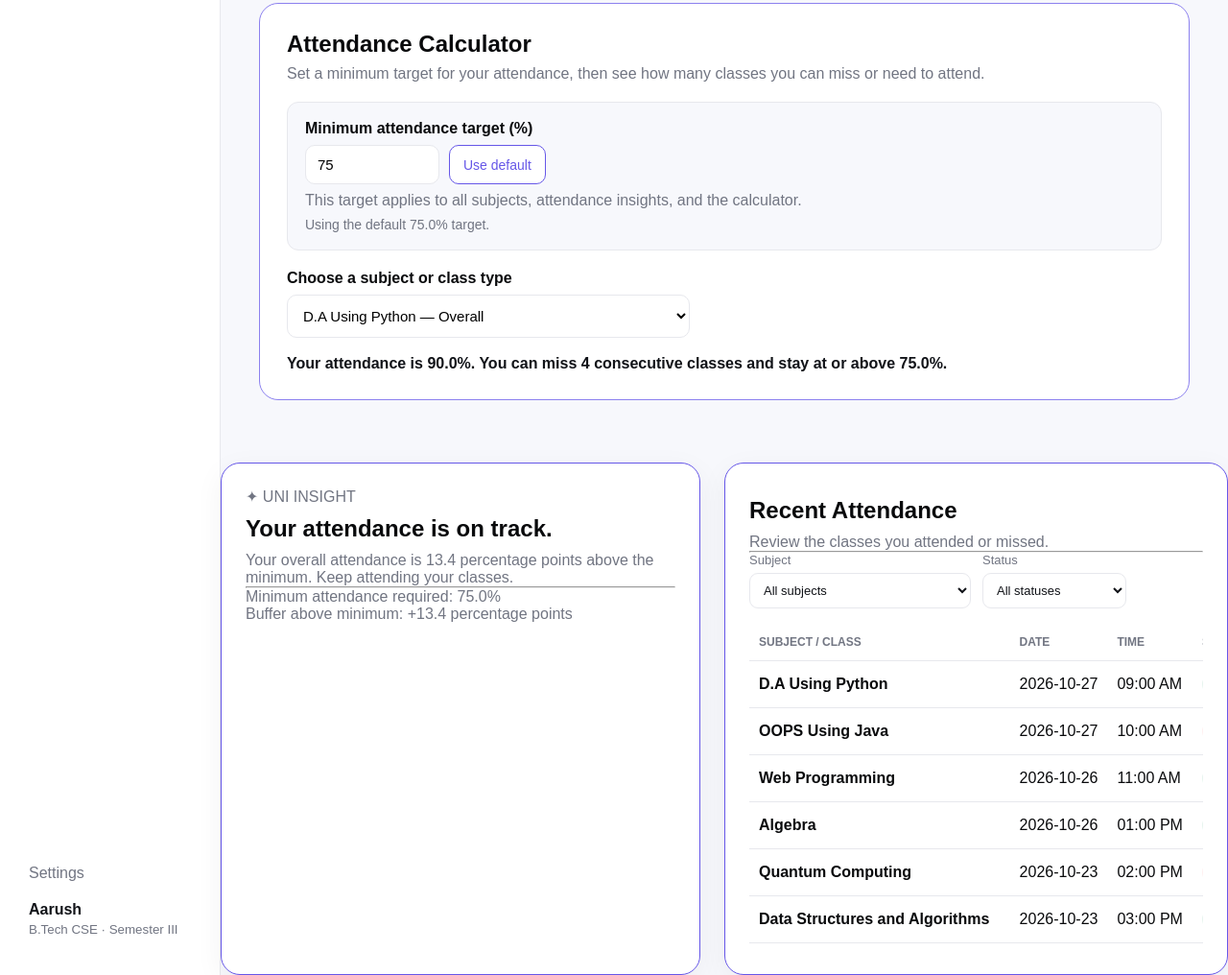
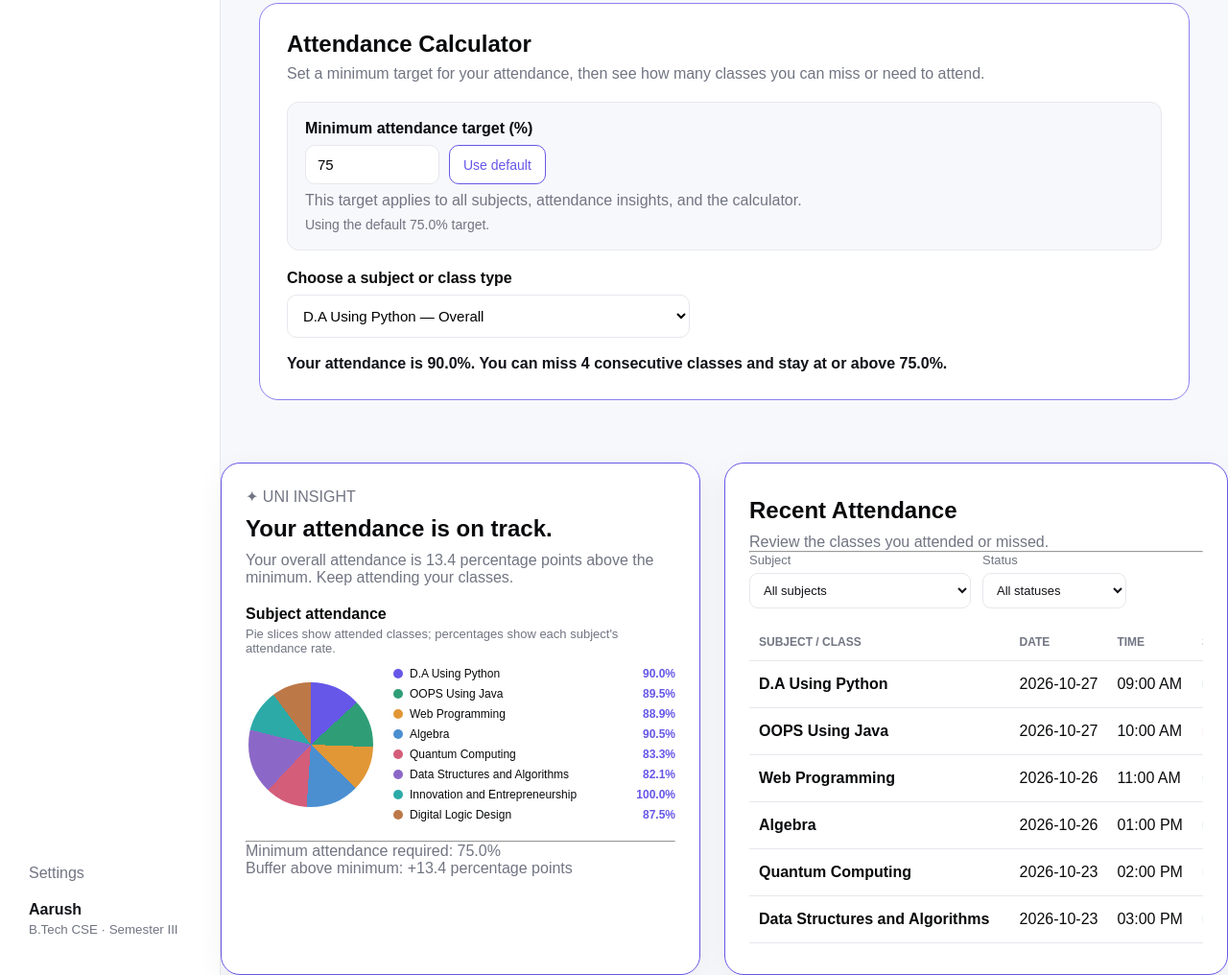
Before and after one commit to Beast2411/Univrse, a plain HTML site: page attendance.html in a window 1280 px wide. Shown: the part 2624-3640 px from the top of the page at 96% size. Drawn offline with Linux system fonts and the light colour scheme.

Commit message:
Feat : Add the piechart

```diff
--- a/attendance.html
+++ b/attendance.html
@@ -52,7 +52,8 @@
                     <button type="submit">Search</button>
                 </form>
                 <div class="navbar-actions">
-                    <button id="themeToggle" class="theme-toggle" type="button" aria-pressed="false">
+                    <button id="themeToggle" class="theme-toggle" type="button" aria-label="Toggle page color theme"
+                        aria-pressed="false">
                         <span class="theme-toggle-icon" aria-hidden="true">◐</span>
                         <span id="themeToggleLabel">Dark mode</span>
                     </button>
@@ -153,6 +154,16 @@
                     <p class="purple">✦ UNI INSIGHT</p>
                     <h2 id="insightHeading">Loading attendance insight...</h2>
                     <p id="insightMessage">Calculating your attendance against the minimum requirement.</p>
+                    <section class="subject-attendance-chart" aria-labelledby="subjectAttendanceHeading">
+                        <h3 id="subjectAttendanceHeading">Subject attendance</h3>
+                        <p class="subject-attendance-chart-description">Pie slices show attended classes; percentages show each subject's attendance rate.</p>
+                        <div class="subject-attendance-chart-content">
+                            <div id="subjectAttendancePie" class="subject-attendance-pie" role="img"
+                                aria-label="Subject attendance pie chart is loading."></div>
+                            <ul id="subjectAttendanceLegend" class="subject-attendance-legend"
+                                aria-label="Attendance percentage by subject"></ul>
+                        </div>
+                    </section>
                     <hr>
                     <p id="minimumRequirement">Minimum attendance required: Loading...</p>
                     <p id="attendanceBuffer" class="purple">Attendance buffer: Loading...</p>
--- a/css/attendance.css
+++ b/css/attendance.css
@@ -2,6 +2,10 @@
     margin: 0;
     padding: 0;
     box-sizing: border-box;
+}
+
+html {
+    color-scheme: light;
 }
 
 body {
@@ -493,6 +497,63 @@ body {
     width: 50%;
 }
 
+.subject-attendance-chart {
+    margin: 20px 0;
+}
+
+.subject-attendance-chart h3 {
+    margin-bottom: 4px;
+}
+
+.subject-attendance-chart-description {
+    margin-bottom: 12px;
+    font-size: 13px;
+}
+
+.subject-attendance-chart-content {
+    display: flex;
+    align-items: center;
+    gap: 18px;
+}
+
+.subject-attendance-pie {
+    width: 136px;
+    aspect-ratio: 1;
+    flex: 0 0 136px;
+    border: 3px solid white;
+    border-radius: 50%;
+}
+
+.subject-attendance-legend {
+    display: grid;
+    flex: 1;
+    gap: 7px;
+    min-width: 0;
+    list-style: none;
+}
+
+.subject-attendance-legend li {
+    display: grid;
+    grid-template-columns: 10px minmax(0, 1fr) auto;
+    align-items: center;
+    gap: 7px;
+    font-size: 12px;
+}
+
+.subject-attendance-swatch {
+    width: 10px;
+    height: 10px;
+    border-radius: 50%;
+}
+
+.subject-attendance-label {
+    overflow-wrap: anywhere;
+}
+
+.subject-attendance-legend b {
+    white-space: nowrap;
+}
+
 .recent-attendance-description {
     margin-top: 6px;
     color: #717582;
@@ -636,6 +697,10 @@ html[data-theme="dark"] .theme-toggle {
     border-color: #343741;
 }
 
+html[data-theme="dark"] .subject-attendance-pie {
+    border-color: #17191f;
+}
+
 html[data-theme="dark"] .theme-toggle:hover {
     background: #2b2e37;
 }
@@ -661,10 +726,6 @@ html[data-theme="dark"] .attendance-calculator select {
 
 html[data-theme="dark"] .navbar input::placeholder {
     color: #a5a8b3;
-}
-
-html[data-theme="dark"] .subject-box:hover {
-    background-color: #22242b;
 }
 
 html[data-theme="dark"] .week-card hr,
@@ -731,6 +792,10 @@ html[data-theme="dark"] .recent-attendance-table td {
         margin-bottom: 15px;
     }
 
+    .subject-attendance-chart-content {
+        justify-content: flex-start;
+    }
+
     .attendance-search {
         width: calc(100% - 70px);
     }
@@ -743,3 +808,21 @@ html[data-theme="dark"] .recent-attendance-table td {
         gap: 10px;
     }
 }
+
+@media (max-width: 560px) {
+    .navbar {
+        height: auto;
+        min-height: 80px;
+        flex-wrap: wrap;
+        gap: 12px;
+        padding: 14px 20px;
+    }
+
+    .attendance-search {
+        width: 100%;
+    }
+
+    .navbar-actions {
+        margin-left: auto;
+    }
+}
--- a/js/attendance.js
+++ b/js/attendance.js
@@ -23,6 +23,8 @@ const elements = {
     attendanceTargetStatus: document.getElementById("attendanceTargetStatus"),
     insightHeading: document.getElementById("insightHeading"),
     insightMessage: document.getElementById("insightMessage"),
+    subjectAttendancePie: document.getElementById("subjectAttendancePie"),
+    subjectAttendanceLegend: document.getElementById("subjectAttendanceLegend"),
     minimumRequirement: document.getElementById("minimumRequirement"),
     attendanceBuffer: document.getElementById("attendanceBuffer"),
     recentAttendance: document.getElementById("recentAttendance"),
@@ -32,6 +34,7 @@ const elements = {
 
 const MINIMUM_ATTENDANCE_STORAGE_KEY = "univrse.minimumAttendance";
 const THEME_STORAGE_KEY = "univrse.theme";
+const SUBJECT_CHART_COLORS = ["#6657e8", "#2f9e77", "#e19736", "#4b8fd1", "#d45d79", "#8b68c7", "#2caaa8", "#bd7848"];
 let attendanceSubjects = [];
 let attendanceCalculatorOptions = [];
 let defaultMinimumAttendance = 75;
@@ -40,7 +43,6 @@ let minimumAttendance = defaultMinimumAttendance;
 function updateThemeToggle() {
     const isDark = document.documentElement.dataset.theme === "dark";
     elements.themeToggleLabel.textContent = isDark ? "Light mode" : "Dark mode";
-    elements.themeToggle.setAttribute("aria-label", `Switch to ${isDark ? "light" : "dark"} theme`);
     elements.themeToggle.setAttribute("aria-pressed", String(isDark));
 }
 
@@ -132,6 +134,7 @@ function renderSummary(subjects, minimumAttendance) {
     const missedPercentage = (missed / total) * 100;
     const buffer = overallPercentage - minimumAttendance;
 
+    renderSubjectAttendanceChart(subjects);
     elements.overallAttendance.textContent = formatPercentage(overallPercentage);
     elements.overallStatus.textContent = `${buffer > 0 ? "Above" : buffer < 0 ? "Below" : "At"} ${formatPercentage(minimumAttendance)} minimum`;
     elements.classesAttended.textContent = attended;
@@ -166,6 +169,50 @@ function renderSummary(subjects, minimumAttendance) {
             : "Your overall attendance is exactly at the minimum requirement.";
     elements.minimumRequirement.textContent = `Minimum attendance required: ${formatPercentage(minimumAttendance)}`;
     elements.attendanceBuffer.textContent = `${buffer > 0 ? "Buffer above minimum" : buffer < 0 ? "Buffer below minimum" : "Buffer at minimum"}: ${buffer === 0 ? "" : buffer > 0 ? "+" : "-"}${Math.abs(buffer).toFixed(1)} percentage points`;
+}
+
+function renderSubjectAttendanceChart(subjects) {
+    const attendedTotal = subjects.reduce((sum, subject) => sum + subject.attended, 0);
+    let accumulatedPercentage = 0;
+    const segments = subjects.map((subject, index) => {
+        const start = accumulatedPercentage;
+        accumulatedPercentage += attendedTotal === 0 ? 0 : (subject.attended / attendedTotal) * 100;
+        const color = SUBJECT_CHART_COLORS[index % SUBJECT_CHART_COLORS.length];
+        return {
+            subject,
+            color,
+            segment: `${color} ${start.toFixed(3)}% ${accumulatedPercentage.toFixed(3)}%`
+        };
+    });
+
+    elements.subjectAttendancePie.style.background = attendedTotal === 0
+        ? "#e7e8ed"
+        : `conic-gradient(${segments.map(item => item.segment).join(", ")})`;
+    elements.subjectAttendancePie.setAttribute(
+        "aria-label",
+        `Pie chart of attended classes by subject. ${subjects.map(subject =>
+            `${subject.name}: ${formatPercentage((subject.attended / subject.total) * 100)} attendance`
+        ).join(". ")}.`
+    );
+    elements.subjectAttendanceLegend.replaceChildren();
+
+    segments.forEach(({ subject, color }) => {
+        const item = document.createElement("li");
+        const swatch = document.createElement("span");
+        swatch.className = "subject-attendance-swatch";
+        swatch.style.backgroundColor = color;
+        swatch.setAttribute("aria-hidden", "true");
+
+        const label = document.createElement("span");
+        label.className = "subject-attendance-label";
+        label.textContent = subject.name;
+
+        const percentage = document.createElement("b");
+        percentage.textContent = formatPercentage((subject.attended / subject.total) * 100);
+
+        item.append(swatch, label, percentage);
+        elements.subjectAttendanceLegend.appendChild(item);
+    });
 }
 
 function renderSubjects(subjects, minimumAttendance) {
@@ -652,6 +699,7 @@ async function loadAttendance() {
         elements.attendanceSearchForm.addEventListener("submit", event => {
             event.preventDefault();
             filterSubjects();
+            elements.subjectList.parentElement.scrollIntoView({ behavior: "smooth", block: "start" });
         });
         filterSubjects();
     } catch (error) {
```
